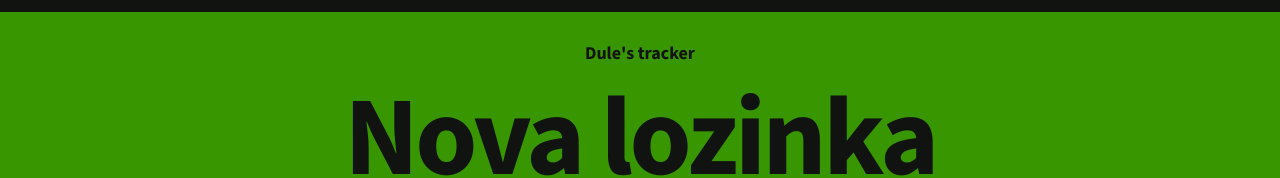
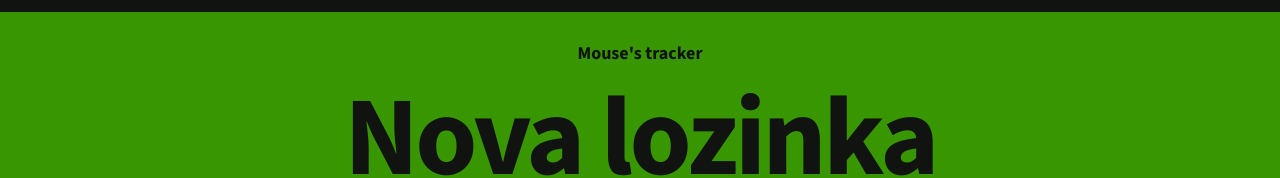
Before and after one commit to Du1eks/food-tracker, a React (Vite) app: page /nova-lozinka in a window 1280 px wide. Shown: the top 178 px of the page. Built offline with nearby package versions, Linux system fonts and the light colour scheme; no server answers.

Commit message:
promenjeno ime aplikacije u Mouse's tracker

```diff
--- a/index.html
+++ b/index.html
@@ -5,7 +5,7 @@
     <link rel="icon" type="image/svg+xml" href="/favicon.svg" />
     <meta name="viewport" content="width=device-width, initial-scale=1.0" />
     <meta name="theme-color" content="#111311" />
-    <title>Dule's tracker</title>
+    <title>Mouse's tracker</title>
   </head>
   <body>
     <div id="root"></div>
--- a/src/components/Okvir.tsx
+++ b/src/components/Okvir.tsx
@@ -23,7 +23,7 @@ export default function Okvir() {
   return (
     <>
       <header className="gornja">
-        <Link to="/" className="gornja-ime">Dule's tracker</Link>
+        <Link to="/" className="gornja-ime">Mouse's tracker</Link>
         <Link to="/kalendar" className="plocica svetla" aria-label="Kalendar">
           <CalendarDays size={22} strokeWidth={2.25} aria-hidden />
         </Link>
--- a/src/pages/Nalog.tsx
+++ b/src/pages/Nalog.tsx
@@ -8,7 +8,7 @@ function Okvir({ naslov, children }: { naslov: string; children: React.ReactNode
   return (
     <div className="nalog">
       <header className="nalog-traka">
-        <p className="nalog-ime">Dule's tracker</p>
+        <p className="nalog-ime">Mouse's tracker</p>
         <h1>{naslov}</h1>
         <p className="nalog-opis">Kalorije i makrosi za ekipu iz teretane.</p>
       </header>
```
Also changed, not shown: 1 other file (tests, documents, lock files or other folders).
